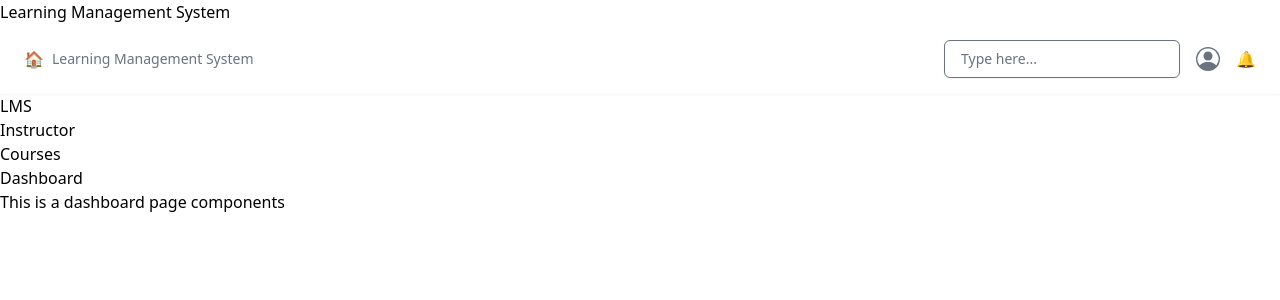
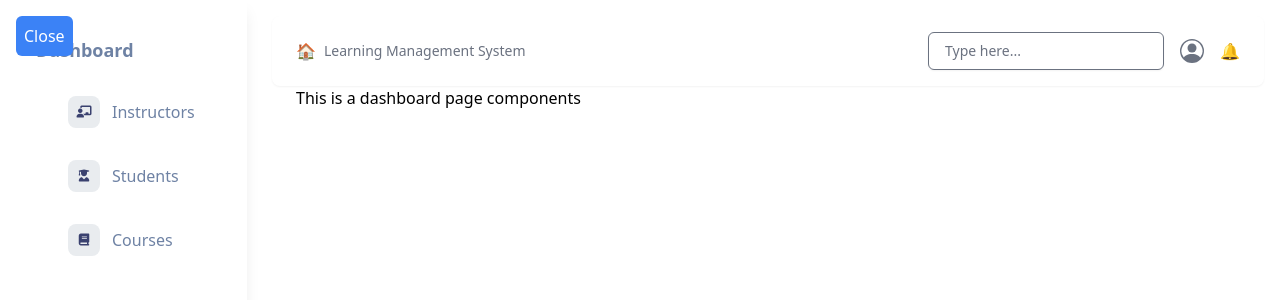
Before and after one commit to naveedsarohani/learning-management-system-frontend, a React (Vite) app: page /dashboard in a window 1280 px wide. Shown: the top 300 px of the page. Built offline with nearby package versions, Linux system fonts and the light colour scheme; sample sign-in values are in the browser's storage.

Commit message:
design navbar and sidebar

```diff
--- a/package.json
+++ b/package.json
@@ -10,6 +10,7 @@
     "preview": "vite preview"
   },
   "dependencies": {
+    "@fortawesome/fontawesome-free": "^6.7.1",
     "axios": "^1.7.9",
     "react": "^18.3.1",
     "react-dom": "^18.3.1",
--- a/src/components/global/SideBar.jsx
+++ b/src/components/global/SideBar.jsx
@@ -1,13 +1,115 @@
-import { Link } from "react-router-dom";
-import { role } from "../../uitils/functions/constants";
+import { Link } from "react-router-dom"
+import { NavLink } from "react-router-dom"
+import { role } from "../../uitils/functions/constants"
+import { useState } from "react"
 
-
-export default function SideBar({ userRole }) {
-    return <aside>
-        <div>LMS</div>
+export default function SideBar({ toggleSidebar, isOpen, userRole }) {
+  return (
+    <aside>
+      {/* <div>LMS</div>
         <ul>
             {userRole === role.ADMIN && <li><Link to={'/instructors'}>Instructor</Link></li>}
             <li><Link to={'/courses'}>Courses</Link></li>
-        </ul>
-    </aside >
+        </ul> */}
+      <div>
+        {/* Toggle Button */}
+        <button
+          onClick={toggleSidebar}
+          className="absolute top-4 left-4 z-10 text-white bg-blue-500 p-2 rounded-md"
+        >
+          {isOpen ? "Close" : "Open"}
+        </button>
+
+        {/* Sidebar */}
+        <div
+          className={`h-screen p-5 bg-white shadow-lg fixed top-0 left-0 transition-all ${
+            isOpen ? "translate-x-0" : "-translate-x-full"
+          }`}
+        >
+          <div className="p-4">
+            <h2 className="text-lg font-bold text-[#6e82a4] mb-6">Dashboard</h2>
+            <nav>
+              <ul className="space-y-4 pl-4">
+                <li>
+                  <NavLink
+                    to="/instructors"
+                    className={({ isActive }) =>
+                      isActive
+                        ? "flex items-center px-4 py-2 text-[#424767] bg-blue-100 rounded-lg"
+                        : "flex items-center px-4 py-2 text-[#6e82a4] hover:bg-gray-100 rounded-lg"
+                    }
+                  >
+                    {({ isActive }) => (
+                      <>
+                        <span
+                          className={`w-8 h-8 flex items-center justify-center rounded-lg mr-3 ${
+                            isActive
+                              ? "bg-[#17c1e8] text-white"
+                              : "bg-[#e9ecef] text-[#3a416f]"
+                          }`}
+                        >
+                          <i className="fas fa-chalkboard-teacher text-xs"></i>
+                        </span>
+                        Instructors
+                      </>
+                    )}
+                  </NavLink>
+                </li>
+                <li>
+                  <NavLink
+                    to="/students"
+                    className={({ isActive }) =>
+                      isActive
+                        ? "flex items-center px-4 py-2 text-[#424767] bg-blue-100 rounded-lg"
+                        : "flex items-center px-4 py-2 text-[#6e82a4] hover:bg-gray-100 rounded-lg"
+                    }
+                  >
+                    {({ isActive }) => (
+                      <>
+                        <span
+                          className={`w-8 h-8 flex items-center justify-center rounded-lg mr-3 ${
+                            isActive
+                              ? "bg-[#17c1e8] text-white"
+                              : "bg-[#e9ecef] text-[#3a416f]"
+                          }`}
+                        >
+                          <i className="fas fa-user-graduate text-xs"></i>
+                        </span>
+                        Students
+                      </>
+                    )}
+                  </NavLink>
+                </li>
+                <li>
+                  <NavLink
+                    to="/courses"
+                    className={({ isActive }) =>
+                      isActive
+                        ? "flex items-center px-4 py-2 text-[#424767] bg-blue-100 rounded-lg"
+                        : "flex items-center px-4 py-2 text-[#6e82a4] hover:bg-gray-100 rounded-lg"
+                    }
+                  >
+                    {({ isActive }) => (
+                      <>
+                        <span
+                          className={`w-8 h-8 flex items-center justify-center rounded-lg mr-3 ${
+                            isActive
+                              ? "bg-[#17c1e8] text-white"
+                              : "bg-[#e9ecef] text-[#3a416f]"
+                          }`}
+                        >
+                          <i className="fas fa-book text-xs"></i>
+                        </span>
+                        Courses
+                      </>
+                    )}
+                  </NavLink>
+                </li>
+              </ul>
+            </nav>
+          </div>
+        </div>
+      </div>
+    </aside>
+  )
 }
--- a/src/components/global/navbar.jsx
+++ b/src/components/global/navbar.jsx
@@ -24,7 +24,6 @@ export default function Navbar() {
 
   return (
     <header>
-      <Link to={"/"}>Learning Management System</Link>
       {/* <nav>
             <ol>
                 {user
@@ -34,12 +33,12 @@ export default function Navbar() {
             </ol>
         </nav> */}
 
-      <nav className="flex flex-wrap justify-between items-center px-4 sm:px-6 py-4 bg-white shadow-sm">
+      <nav className="flex flex-wrap justify-between items-center px-2 sm:px-6 py-4 bg-white shadow-sm rounded-lg">
         {/* Navbar Left */}
         <div className="flex items-center space-x-2 text-gray-500">
           <span>🏠</span>
           <span className="text-sm font-medium">
-            Learning Management System
+            <Link to={"/"}>Learning Management System</Link>
           </span>
         </div>
 
--- a/src/index.css
+++ b/src/index.css
@@ -1,8 +1,8 @@
+@import "@fortawesome/fontawesome-free/css/all.css";
 @tailwind base;
 @tailwind components;
 @tailwind utilities;
 
-
 .clip-slash {
-      clip-path: polygon(0 0, 100% 0%, 100% 100%, 10% 100%);
-    }
+  clip-path: polygon(0 0, 100% 0%, 100% 100%, 10% 100%);
+}
--- a/src/layouts/dashboards/index.jsx
+++ b/src/layouts/dashboards/index.jsx
@@ -1,7 +1,9 @@
-import DashboardPageCompement from "../../components/global/DashboardPage";
+import DashboardPageCompement from "../../components/global/DashboardPage"
 
 export default function DashboardHomePage() {
-    return <DashboardPageCompement title={'Dashboard'}>
-        <h1>This is a dashboard page components</h1>
+  return (
+    <DashboardPageCompement title={""}>
+      <h1>This is a dashboard page components</h1>
     </DashboardPageCompement>
+  )
 }
--- a/src/main.jsx
+++ b/src/main.jsx
@@ -3,6 +3,7 @@ import { createRoot } from "react-dom/client"
 import { BrowserRouter } from "react-router-dom"
 import "./index.css"
 import App from "./App.jsx"
+
 import AuthenticationProvider from "./contexts/Authentication.jsx"
 
 import { ToastContainer } from "react-toastify"
--- a/src/routes/dashboard.jsx
+++ b/src/routes/dashboard.jsx
@@ -1,35 +1,70 @@
-import { useEffect } from "react";
-import { Route, Routes } from "react-router-dom";
-import { useAuth } from "../contexts/Authentication";
-import { useHandler } from "../contexts/Handler";
-import Navbar from "../components/global/navbar";
-import SideBar from "../components/global/SideBar";
-import Courses from "./Courses";
-import { role } from "../uitils/functions/constants";
-import DashboardHomePage from "../layouts/dashboards";
-import NotFound404 from "../layouts/404";
+import { useEffect, useState } from "react"
+import { Route, Routes } from "react-router-dom"
+import { useAuth } from "../contexts/Authentication"
+import { useHandler } from "../contexts/Handler"
+import Navbar from "../components/global/navbar"
+import SideBar from "../components/global/SideBar"
+import Courses from "./Courses"
+import { role } from "../uitils/functions/constants"
+import DashboardHomePage from "../layouts/dashboards"
+import NotFound404 from "../layouts/404"
 
 export default function Dashboard() {
-    const { credentials: { user } } = useAuth();
-    const { handler } = useHandler();
+  const {
+    credentials: { user },
+  } = useAuth()
+  const { handler } = useHandler()
+
+  const [isSidebarOpen, setIsSidebarOpen] = useState(true)
+
+  const toggleSidebar = () => {
+    setIsSidebarOpen(!isSidebarOpen)
+  }
 
   useEffect(() => {
     if (user) {
-            if (![role.ADMIN, role.INSTRUCTOR].includes(user.role)) handler.navigate(-1);
-        } else handler.navigate('/auth/login', { replace: true });
-    }, [handler.navigate, user]);
+      if (![role.ADMIN, role.INSTRUCTOR].includes(user.role))
+        handler.navigate(-1)
+    } else handler.navigate("/auth/login", { replace: true })
+  }, [handler.navigate, user])
 
-    return user && [role.ADMIN, role.INSTRUCTOR].includes(user.role) && <>
+  return (
+    user &&
+    [role.ADMIN, role.INSTRUCTOR].includes(user.role) && (
+      <>
+        <div className="flex h-screen">
+          {/* Sidebar */}
+          <div
+            className={`transition-all ${
+              isSidebarOpen ? "w-30" : "w-0"
+            } flex-shrink-0`}
+          >
+            <SideBar toggleSidebar={toggleSidebar} isOpen={isSidebarOpen} />
+          </div>
+
+          {/* Main Content Area */}
+          <div
+            className={`flex-1 flex flex-col p-4 transition-all ${
+              isSidebarOpen ? "ml-64" : ""
+            }`}
+          >
+            {/* Navbar */}
+            <div className="w-full">
               <Navbar />
-        <div>
-            <SideBar userRole={user.role} />
+            </div>
+
+            {/* Main Content */}
+            <div className="flex-1 overflow-y-auto pl-6">
               <Routes>
                 <Route path="/" element={<DashboardHomePage />} />
                 <Route path="/courses/*" element={<Courses />} />
-
-                {/* Unknow route */}
+                {/* Unknown route */}
                 <Route path="*" element={<NotFound404 />} />
               </Routes>
             </div>
+          </div>
+        </div>
       </>
+    )
+  )
 }
```
Also changed, not shown: src/components/global/DashboardPage.jsx (+6 -4 lines), 2 other files (tests, documents, lock files or other folders). Lines whose indentation alone changed are shown as unchanged.
